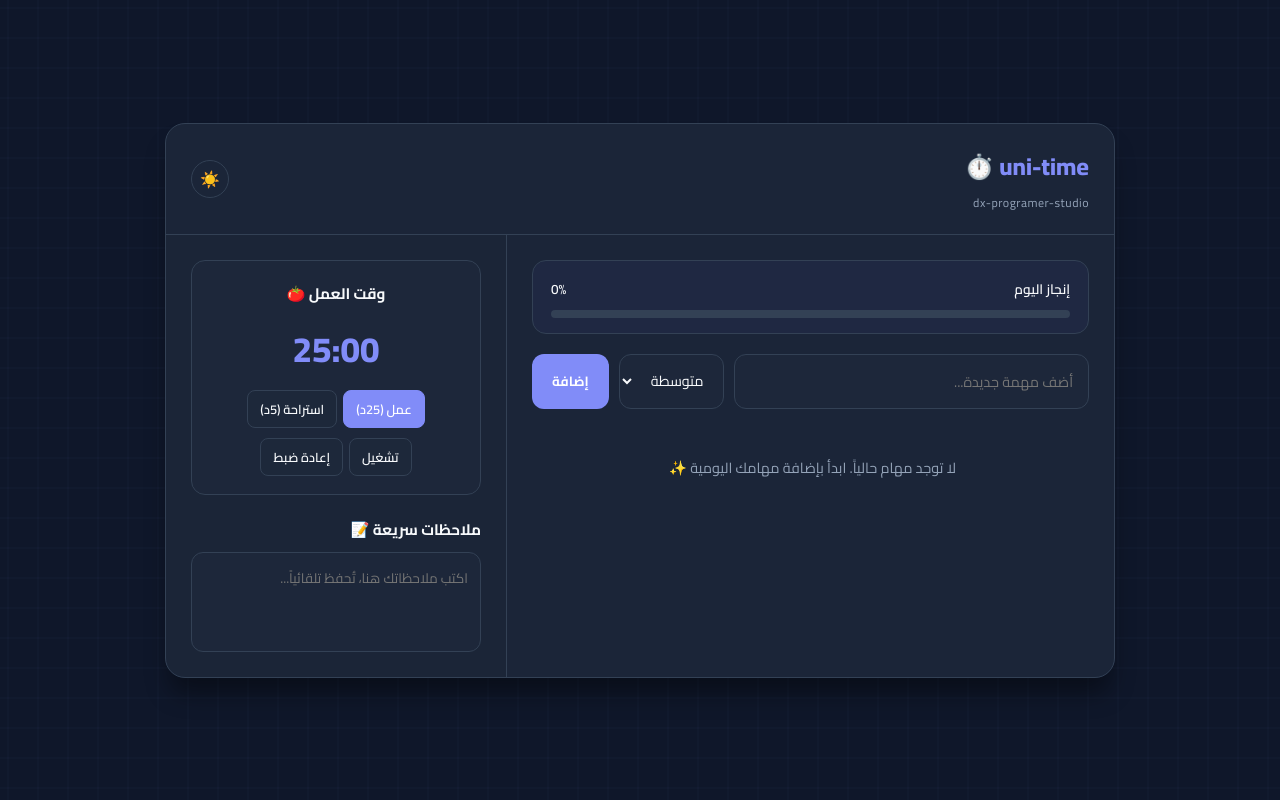
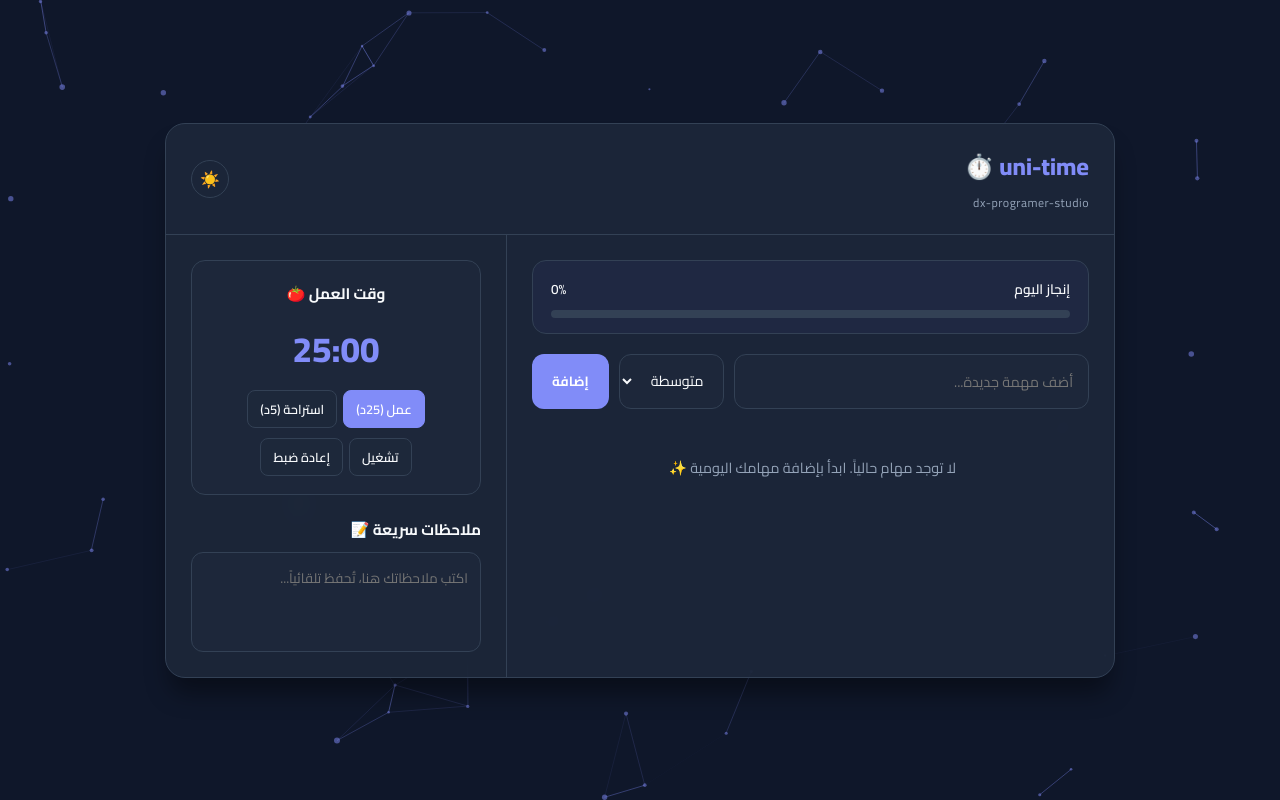
Before and after one commit to dx-programer-studio/uni-time-, a plain HTML site: page index.html in a window 1280 px wide. Drawn offline with Linux system fonts and the light colour scheme.

Commit message:
Update index.html

```diff
--- a/index.html
+++ b/index.html
@@ -9,20 +9,22 @@
         :root {
             --primary: #6366f1;
             --primary-hover: #4f46e5;
+            --bg-color: #f1f5f9;
             --card-bg: rgba(255, 255, 255, 0.85);
             --text-main: #1e293b;
             --text-secondary: #64748b;
-            --border: #e2e8f0;
+            --border: #cbd5e1;
             --success: #10b981;
             --danger: #ef4444;
             --warning: #f59e0b;
-            --shadow: 0 20px 25px -5px rgba(0, 0, 0, 0.1), 0 8px 10px -6px rgba(0, 0, 0, 0.1);
+            --shadow: 0 20px 25px -5px rgba(0, 0, 0, 0.05), 0 8px 10px -6px rgba(0, 0, 0, 0.05);
             --radius: 20px;
         }
 
         .dark-mode {
             --primary: #818cf8;
             --primary-hover: #6366f1;
+            --bg-color: #0f172a;
             --card-bg: rgba(30, 41, 59, 0.85);
             --text-main: #f8fafc;
             --text-secondary: #94a3b8;
@@ -39,7 +41,7 @@
         }
 
         body {
-            background-color: #0f172a;
+            background-color: var(--bg-color);
             color: var(--text-main);
             min-height: 100vh;
             padding: 15px;
@@ -50,30 +52,15 @@
             overflow-x: hidden;
         }
 
-        /* Animated Grid Background */
-        .grid-background {
+        /* Canvas Background for Connected Dots */
+        #dotCanvas {
             position: fixed;
             top: 0;
             left: 0;
             width: 100%;
             height: 100%;
-            background-image:
-                linear-gradient(to right, rgba(99, 102, 241, 0.08) 1px, transparent 1px),
-                linear-gradient(to bottom, rgba(99, 102, 241, 0.08) 1px, transparent 1px);
-            background-size: 30px 30px;
-            animation: gridMove 20s linear infinite;
             z-index: -1;
-        }
-
-        .dark-mode .grid-background {
-            background-image:
-                linear-gradient(to right, rgba(129, 140, 248, 0.05) 1px, transparent 1px),
-                linear-gradient(to bottom, rgba(129, 140, 248, 0.05) 1px, transparent 1px);
-        }
-
-        @keyframes gridMove {
-            0% { background-position: 0 0; }
-            100% { background-position: 30px 30px; }
+            pointer-events: none;
         }
 
         .app-container {
@@ -408,7 +395,7 @@
 </head>
 <body>
 
-    <div class="grid-background"></div>
+    <canvas id="dotCanvas"></canvas>
 
     <div class="app-container">
         <!-- Header -->
@@ -479,6 +466,77 @@
     </div>
 
     <script>
+        // --- Animated Connected Dots Background ---
+        const canvas = document.getElementById('dotCanvas');
+        const ctx = canvas.getContext('2d');
+        let particlesArray = [];
+
+        function resizeCanvas() {
+            canvas.width = window.innerWidth;
+            canvas.height = window.innerHeight;
+        }
+        window.addEventListener('resize', resizeCanvas);
+        resizeCanvas();
+
+        class Particle {
+            constructor() {
+                this.x = Math.random() * canvas.width;
+                this.y = Math.random() * canvas.height;
+                this.vx = (Math.random() - 0.5) * 0.8;
+                this.vy = (Math.random() - 0.5) * 0.8;
+                this.size = Math.random() * 2 + 1;
+            }
+            update() {
+                this.x += this.vx;
+                this.y += this.vy;
+                if (this.x < 0 || this.x > canvas.width) this.vx = -this.vx;
+                if (this.y < 0 || this.y > canvas.height) this.vy = -this.vy;
+            }
+            draw() {
+                ctx.fillStyle = document.body.classList.contains('dark-mode') ? 'rgba(129, 140, 248, 0.5)' : 'rgba(99, 102, 241, 0.4)';
+                ctx.beginPath();
+                ctx.arc(this.x, this.y, this.size, 0, Math.PI * 2);
+                ctx.fill();
+            }
+        }
+
+        function initParticles() {
+            particlesArray = [];
+            let count = Math.floor((canvas.width * canvas.height) / 15000);
+            for (let i = 0; i < count; i++) {
+                particlesArray.push(new Particle());
+            }
+        }
+        initParticles();
+
+        function animateParticles() {
+            ctx.clearRect(0, 0, canvas.width, canvas.height);
+            for (let i = 0; i < particlesArray.length; i++) {
+                particlesArray[i].update();
+                particlesArray[i].draw();
+
+                for (let j = i; j < particlesArray.length; j++) {
+                    let dx = particlesArray[i].x - particlesArray[j].x;
+                    let dy = particlesArray[i].y - particlesArray[j].y;
+                    let distance = Math.sqrt(dx * dx + dy * dy);
+
+                    if (distance < 100) {
+                        ctx.strokeStyle = document.body.classList.contains('dark-mode')
+                            ? `rgba(129, 140, 248, ${1 - distance / 100})`
+                            : `rgba(99, 102, 241, ${0.8 - distance / 100})`;
+                        ctx.lineWidth = 0.6;
+                        ctx.beginPath();
+                        ctx.moveTo(particlesArray[i].x, particlesArray[i].y);
+                        ctx.lineTo(particlesArray[j].x, particlesArray[j].y);
+                        ctx.stroke();
+                    }
+                }
+            }
+            requestAnimationFrame(animateParticles);
+        }
+        animateParticles();
+
+        // --- App Logic ---
         let tasks = JSON.parse(localStorage.getItem('unitime_tasks')) || [];
         let quickNotesText = localStorage.getItem('unitime_notes') || '';
 
@@ -491,10 +549,12 @@
         const quickNotes = document.getElementById('quickNotes');
         const themeToggle = document.getElementById('themeToggle');
 
-        // Theme Setup
         if (localStorage.getItem('unitime_theme') === 'dark' || !localStorage.getItem('unitime_theme')) {
             document.body.classList.add('dark-mode');
             themeToggle.textContent = '☀️';
+        } else {
+            document.body.classList.remove('dark-mode');
+            themeToggle.textContent = '🌙';
         }
 
         themeToggle.addEventListener('click', () => {
@@ -504,7 +564,6 @@
             localStorage.setItem('unitime_theme', isDark ? 'dark' : 'light');
         });
 
-        // Tasks Logic
         function renderTasks() {
             tasksList.innerHTML = '';
             if (tasks.length === 0) {
@@ -581,13 +640,11 @@
             if (e.key === 'Enter') addTask();
         });
 
-        // Quick Notes Logic
         quickNotes.value = quickNotesText;
         quickNotes.addEventListener('input', () => {
             localStorage.setItem('unitime_notes', quickNotes.value);
         });
 
-        // Pomodoro Timer Logic
         let timerMinutes = 25;
         let timerSeconds = 0;
         let timerInterval = null;
```
